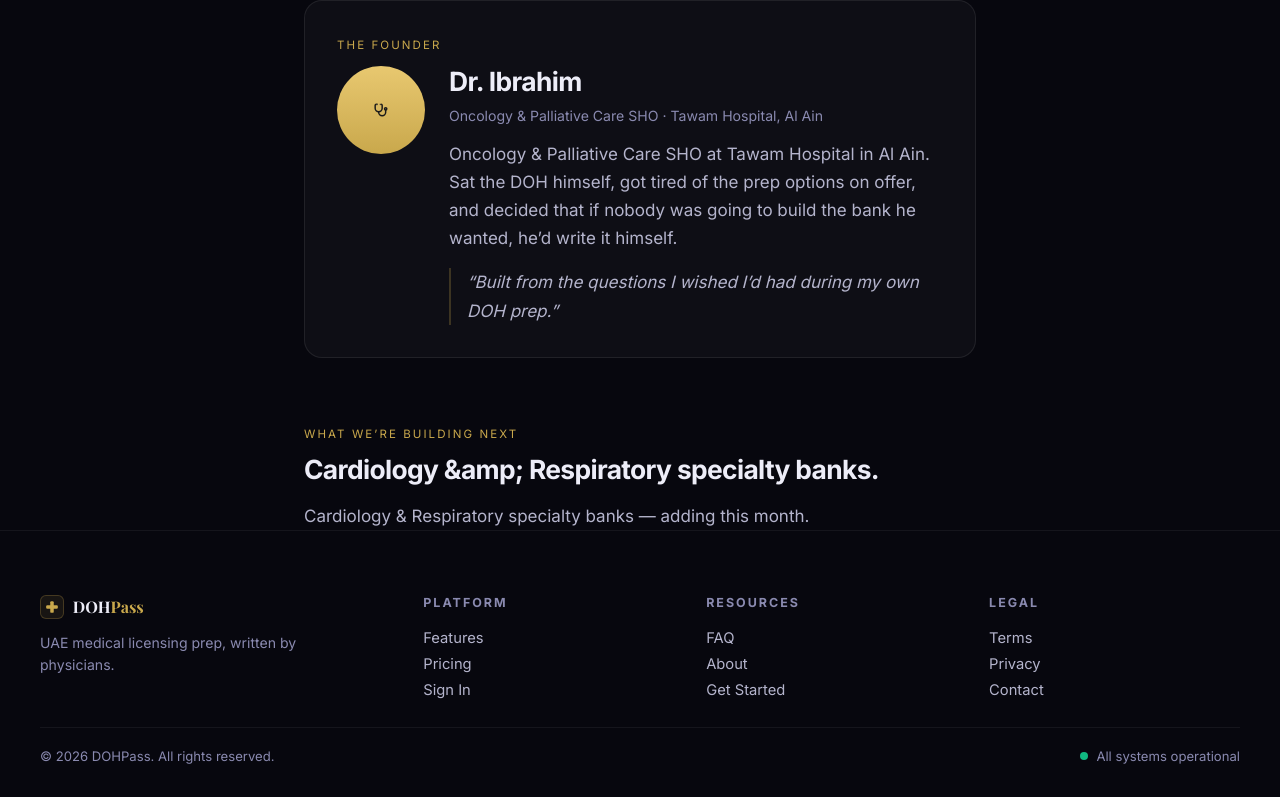
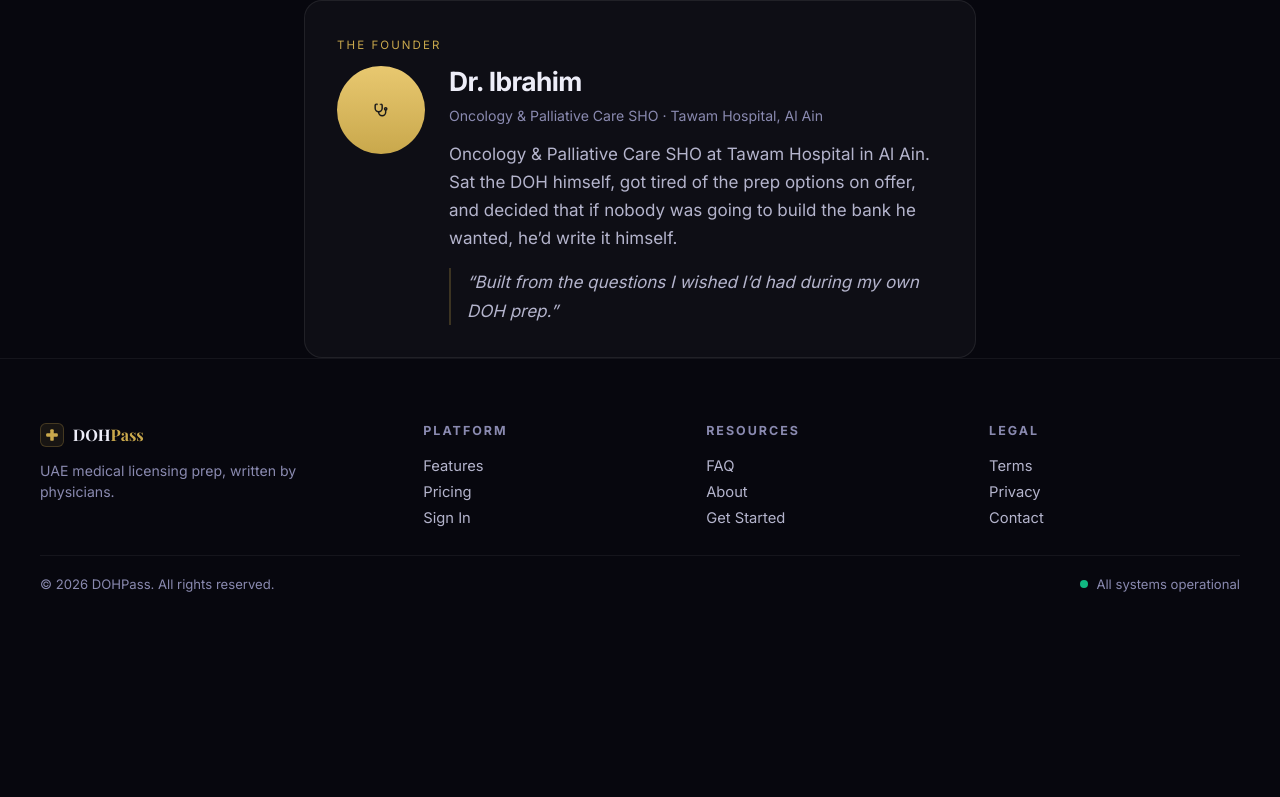
Before and after one commit to narmeneltrafi-ux/dohpass-v2, a React (Vite) app in the folder dohpass-v22/: page /about in a window 1280 px wide. Shown: the part 1297-2094 px from the top of the page. After the commit the page ends 1993 px from the top, so only its background shows below. Built offline with nearby package versions, Linux system fonts and the light colour scheme; no server answers.

Commit message:
Remove "What we're building next" section from About page
Deleted the roadmap entry (heading, subheading, body) from the STORY
array — it added no value and exposed unshipped work publicly.

https://claude.ai/code/session_01LekrhpQtqiQbW8YZMUuUs5

```diff
--- a/dohpass-v22/src/pages/About.jsx
+++ b/dohpass-v22/src/pages/About.jsx
@@ -55,13 +55,6 @@ const STORY = [
       </>
     ),
   },
-  {
-    eyebrow: 'What we\u2019re building next',
-    title: 'Cardiology &amp; Respiratory specialty banks.',
-    body: (
-      <p>Cardiology &amp; Respiratory specialty banks &mdash; adding this month.</p>
-    ),
-  },
 ]
 
 export default function About() {
```
